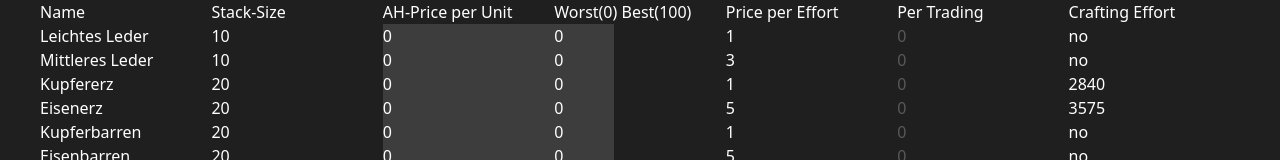
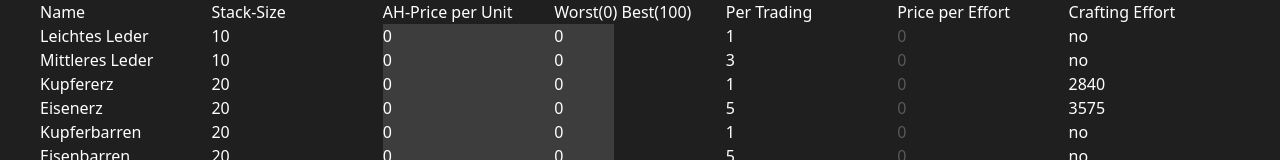
Before and after one commit to albertlast/WBCalc, a Vue app: page / in a window 1280 px wide. Shown: the top 160 px of the page. Built offline with nearby package versions, Linux system fonts and the light colour scheme.

Commit message:
wrong order

```diff
--- a/src/components/CalcView.vue
+++ b/src/components/CalcView.vue
@@ -100,8 +100,8 @@ function colorProzent(value: number): number {
       <div class="text-white">Stack-Size</div>
       <div class="text-white">AH-Price per Unit</div>
       <div class="text-white">Worst(0) Best(100)</div>
+      <div class="text-white">Per Trading</div>
       <div class="text-white">Price per Effort</div>
-      <div class="text-white">Per Trading</div>
       <div class="text-white">Crafting Effort</div>
       <template v-for="(item, index) in items" :key="index">
         <div class="text-white">{{ item.gerName }}</div>
```
